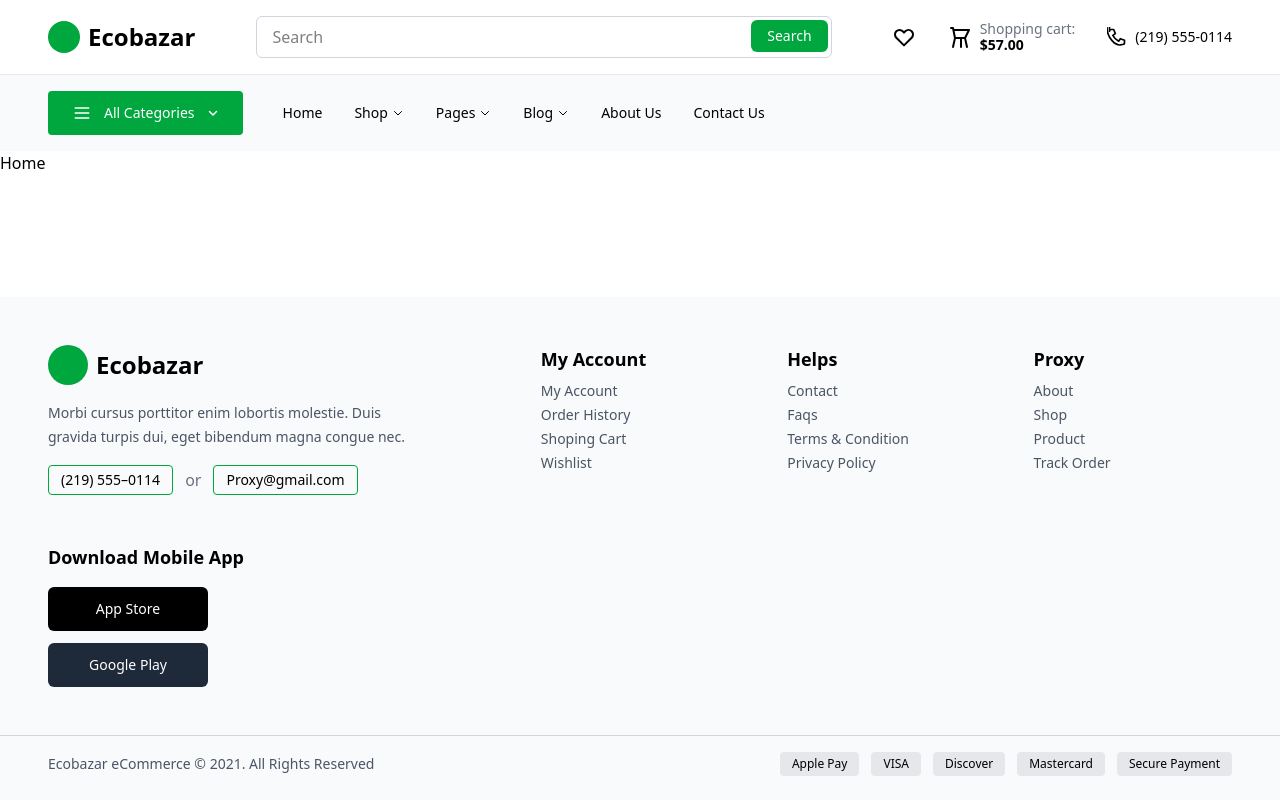
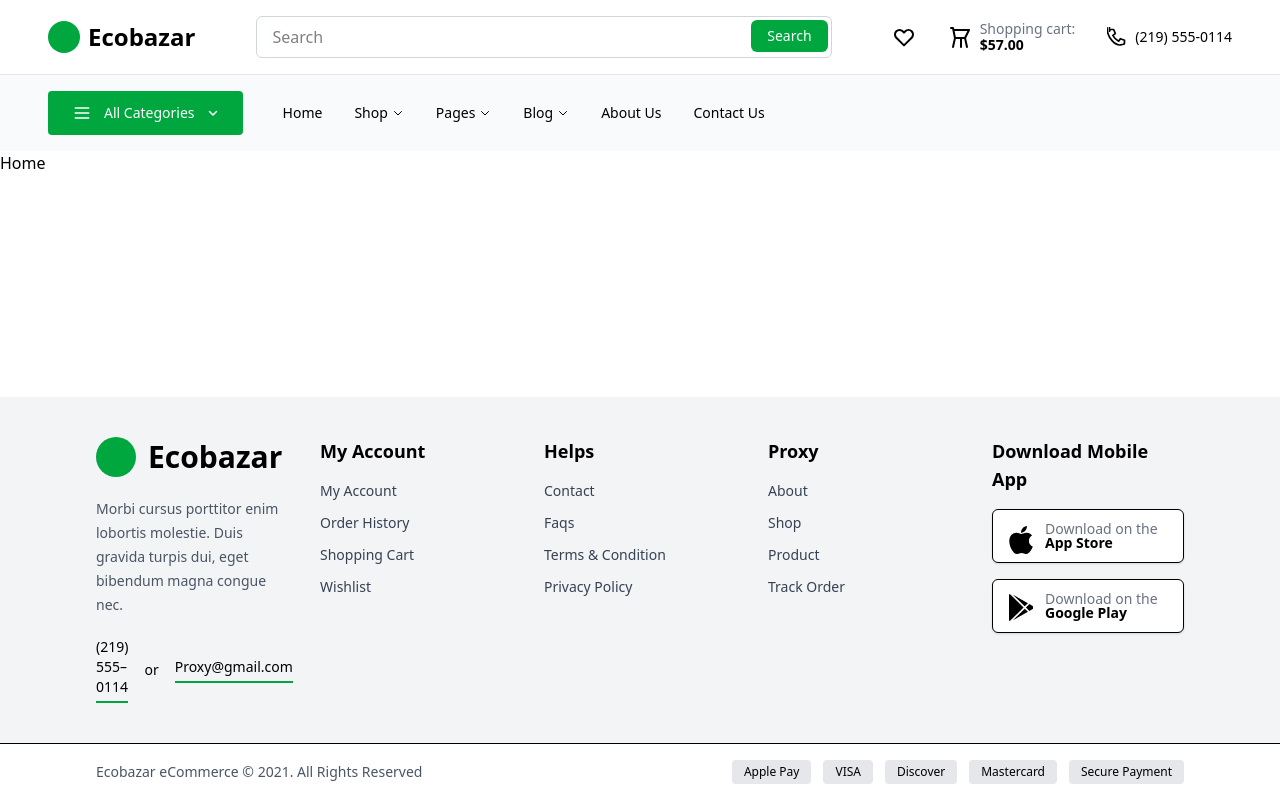
Before and after one commit to cdac-project-green-mart/web-frontend, a React (Vite) app in the folder ecomm-user-client/: page / in a window 1280 px wide. Built offline with nearby package versions, Linux system fonts and the light colour scheme.

Commit message:
Improved footer design

```diff
--- a/ecomm-user-client/src/components/footer/Footer.jsx
+++ b/ecomm-user-client/src/components/footer/Footer.jsx
@@ -1,103 +1,111 @@
 import React from "react";
+import googlePlaylogo from "../../assets/google-play-brands-solid.svg"
+import applelogo from "../../assets/apple-brands-solid.svg"
 
 const Footer = () => {
   return (
-    <footer className="w-full bg-gray-50 pt-12 pb-6">
+    <footer className="w-full bg-gray-100 pt-10">
 
-      {/* MAIN FOOTER */}
-      <div className="px-12 grid grid-cols-1 md:grid-cols-5 gap-12">
+      {/* MAIN FOOTER ROW (5 columns) */}
+      <div className="px-24 pb-10 grid grid-cols-1 md:grid-cols-5 gap-8">
 
-        {/* LOGO + TEXT + CONTACT */}
-        <div className="space-y-4 col-span-2">
-          <div className="flex items-center gap-2">
-            {/* Placeholder Logo */}
+        {/* Ecobazar Column */}
+        <div className="space-y-5">
+          <div className="flex items-center gap-3">
             <div className="w-10 h-10 bg-green-600 rounded-full"></div>
-            <span className="text-2xl font-semibold">Ecobazar</span>
+            <span className="text-3xl font-semibold">Ecobazar</span>
           </div>
 
-          <p className="text-gray-600 text-sm leading-6 max-w-sm">
-            Morbi cursus porttitor enim lobortis molestie.
-            Duis gravida turpis dui, eget bibendum magna congue nec.
+          <p className="text-gray-600 text-sm leading-6 max-w-xs">
+            Morbi cursus porttitor enim lobortis molestie. Duis gravida turpis dui,
+            eget bibendum magna congue nec.
           </p>
 
-          <div className="flex items-center gap-3">
-            <p className="border border-green-600 px-3 py-1 rounded text-sm">
+          <div className="flex items-center gap-4 text-sm">
+            <p className="border-b-2 border-green-600 pb-1 cursor-pointer">
               (219) 555–0114
             </p>
-            <span className="text-gray-500">or</span>
-            <p className="border border-green-600 px-3 py-1 rounded text-sm cursor-pointer">
+            <span>or</span>
+            <p className="border-b-2 border-green-600 pb-1 cursor-pointer">
               Proxy@gmail.com
             </p>
           </div>
         </div>
 
-        {/* COLUMN: My Account */}
-        <div className="space-y-2">
-          <h4 className="font-semibold text-lg">My Account</h4>
-          <ul className="space-y-1 text-gray-600 text-sm">
-            <li className="cursor-pointer hover:text-green-600">My Account</li>
-            <li className="cursor-pointer hover:text-green-600">Order History</li>
-            <li className="cursor-pointer hover:text-green-600">Shoping Cart</li>
-            <li className="cursor-pointer hover:text-green-600">Wishlist</li>
+        {/* My Account */}
+        <div>
+          <h4 className="font-semibold text-lg mb-4">My Account</h4>
+          <ul className="space-y-3 text-sm text-gray-700">
+            <li className="hover:text-green-600 cursor-pointer">My Account</li>
+            <li className="hover:text-green-600 cursor-pointer">Order History</li>
+            <li className="hover:text-green-600 cursor-pointer">Shopping Cart</li>
+            <li className="hover:text-green-600 cursor-pointer">Wishlist</li>
           </ul>
         </div>
 
-        {/* COLUMN: Helps */}
-        <div className="space-y-2">
-          <h4 className="font-semibold text-lg">Helps</h4>
-          <ul className="space-y-1 text-gray-600 text-sm">
-            <li className="cursor-pointer hover:text-green-600">Contact</li>
-            <li className="cursor-pointer hover:text-green-600">Faqs</li>
-            <li className="cursor-pointer hover:text-green-600">Terms & Condition</li>
-            <li className="cursor-pointer hover:text-green-600">Privacy Policy</li>
+        {/* Helps */}
+        <div>
+          <h4 className="font-semibold text-lg mb-4">Helps</h4>
+          <ul className="space-y-3 text-sm text-gray-700">
+            <li className="hover:text-green-600 cursor-pointer">Contact</li>
+            <li className="hover:text-green-600 cursor-pointer">Faqs</li>
+            <li className="hover:text-green-600 cursor-pointer">Terms & Condition</li>
+            <li className="hover:text-green-600 cursor-pointer">Privacy Policy</li>
           </ul>
         </div>
 
-        {/* COLUMN: Proxy */}
-        <div className="space-y-2">
-          <h4 className="font-semibold text-lg">Proxy</h4>
-          <ul className="space-y-1 text-gray-600 text-sm">
-            <li className="cursor-pointer hover:text-green-600">About</li>
-            <li className="cursor-pointer hover:text-green-600">Shop</li>
-            <li className="cursor-pointer hover:text-green-600">Product</li>
-            <li className="cursor-pointer hover:text-green-600">Track Order</li>
+        {/* Proxy */}
+        <div>
+          <h4 className="font-semibold text-lg mb-4">Proxy</h4>
+          <ul className="space-y-3 text-sm text-gray-700">
+            <li className="hover:text-green-600 cursor-pointer">About</li>
+            <li className="hover:text-green-600 cursor-pointer">Shop</li>
+            <li className="hover:text-green-600 cursor-pointer">Product</li>
+            <li className="hover:text-green-600 cursor-pointer">Track Order</li>
           </ul>
         </div>
 
-        {/* COLUMN: App Download */}
-        <div className="space-y-4">
-          <h4 className="font-semibold text-lg">Download Mobile App</h4>
+        {/* Download Mobile App (5th column) */}
+        <div>
+          <h4 className="font-semibold text-lg mb-4">Download Mobile App</h4>
 
-          {/* Button placeholders */}
-          <div className="space-y-3">
-            <div className="bg-black text-white rounded-md px-4 py-3 text-sm w-40 text-center">
-              App Store
+          <div className="space-y-4">
+
+            {/* App Store Button */}
+            <div className="flex items-center gap-3 bg-white border rounded-md px-4 py-3 shadow-sm cursor-pointer">
+              <div className="w-6 h-6"><img src={applelogo} alt="" /></div>
+              <div className="text-sm">
+                <p className="text-gray-500 leading-none">Download on the</p>
+                <p className="leading-none font-semibold">App Store</p>
+              </div>
             </div>
-            <div className="bg-gray-800 text-white rounded-md px-4 py-3 text-sm w-40 text-center">
-              Google Play
+
+            {/* Google Play Button */}
+            <div className="flex items-center gap-3 bg-white border rounded-md px-4 py-3 shadow-sm cursor-pointer">
+              <div className="w-6 h-6"><img src={googlePlaylogo} alt="" /></div>
+              <div className="text-sm">
+                <p className="text-gray-500 leading-none">Download on the</p>
+                <p className="leading-none font-semibold">Google Play</p>
+              </div>
             </div>
           </div>
         </div>
 
       </div>
 
-      {/* BOTTOM BAR */}
-      <div className="w-full mt-12 border-t border-gray-300 pt-4 px-12 flex items-center justify-between flex-wrap">
+      {/* FOOTER BOTTOM BAR */}
+      <div className="w-full bg-white border-t py-4 px-24 flex items-center justify-between flex-wrap">
 
-        {/* LEFT TEXT */}
         <p className="text-gray-600 text-sm">
           Ecobazar eCommerce © 2021. All Rights Reserved
         </p>
 
-        {/* PAYMENT BUTTONS (placeholders) */}
-        <div className="flex items-center gap-3 mt-4 md:mt-0">
-
+        <div className="flex items-center gap-3 mt-3 md:mt-0">
           <div className="bg-gray-200 px-3 py-1 rounded text-xs">Apple Pay</div>
           <div className="bg-gray-200 px-3 py-1 rounded text-xs">VISA</div>
           <div className="bg-gray-200 px-3 py-1 rounded text-xs">Discover</div>
           <div className="bg-gray-200 px-3 py-1 rounded text-xs">Mastercard</div>
           <div className="bg-gray-200 px-3 py-1 rounded text-xs">Secure Payment</div>
-
         </div>
 
       </div>
```
Also changed, not shown: ecomm-user-client/src/assets/apple-brands-solid.svg (added), ecomm-user-client/src/assets/google-play-brands-solid.svg (added).
